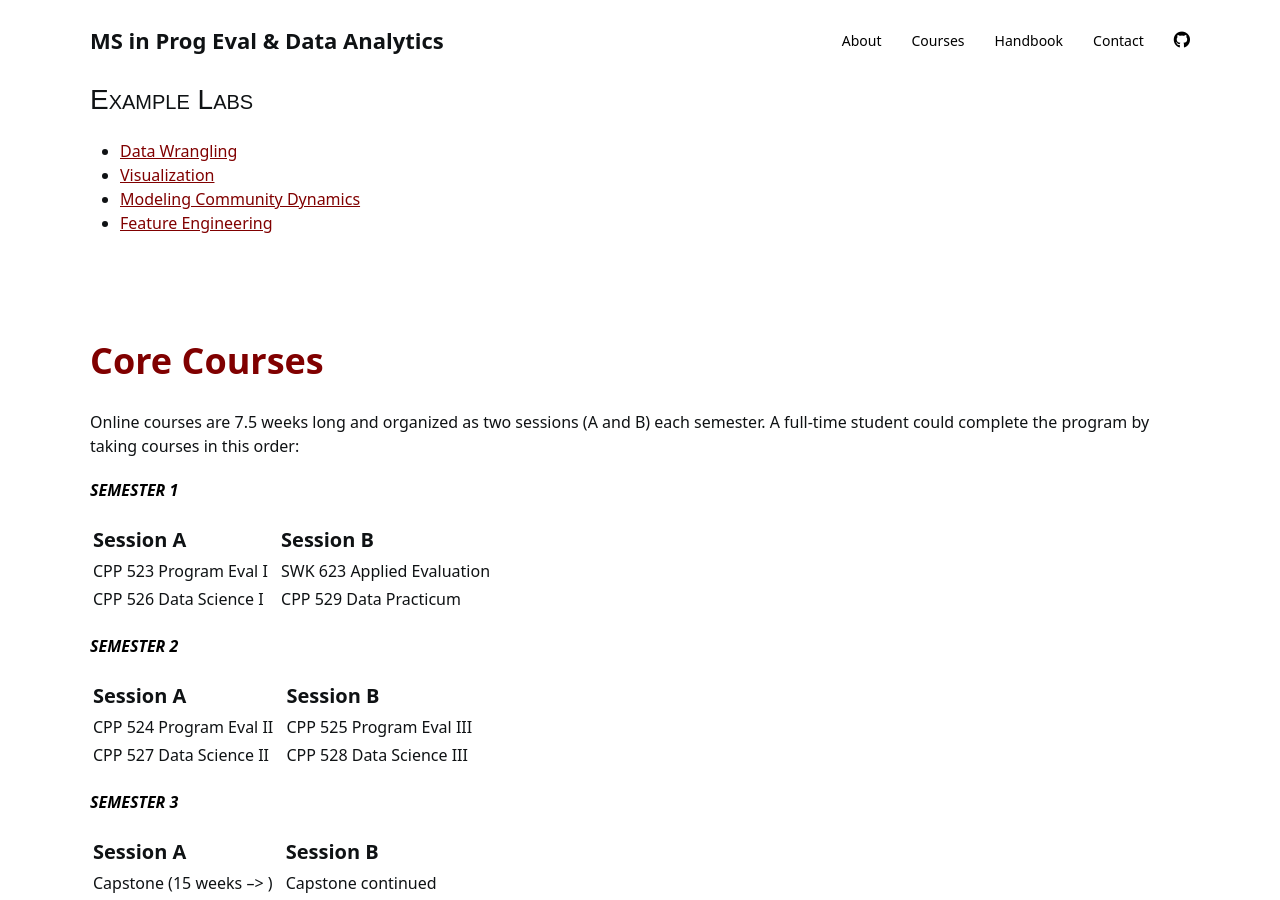
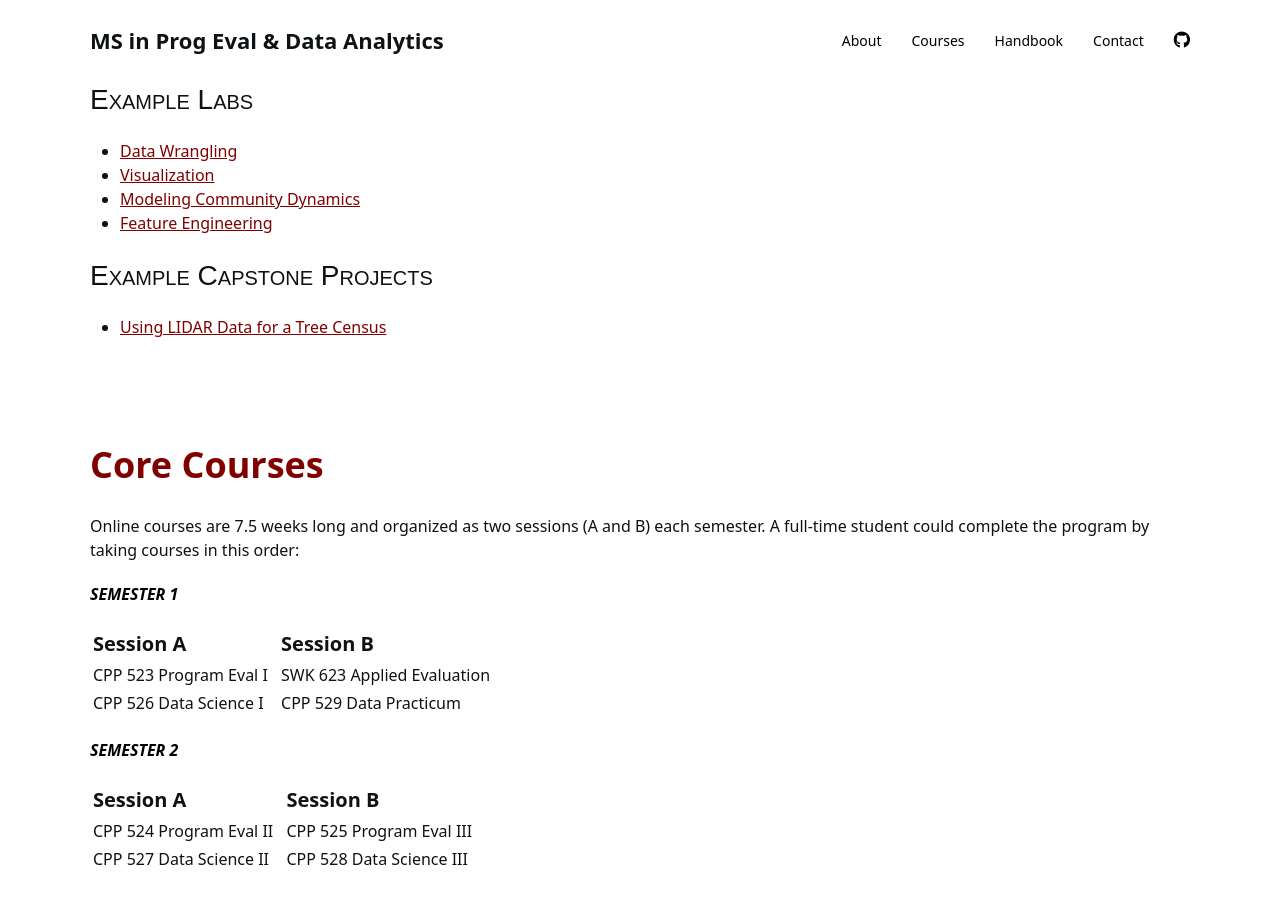
Before and after one commit to DS4PS/ms-prog-eval-data-analytics, a Jekyll site: the page built from courses.md, in a window 1280 px wide and 900 px high, scrolled down 942 px. Built offline with Jekyll 4.4.1, drawn with Linux system fonts in a browser that asks for light colours; nearby versions of some CDN libraries; a style sheet for code colours, icons or effects is not loaded.

Commit message:
Update courses.md

```diff
--- a/courses.md
+++ b/courses.md
@@ -43,6 +43,8 @@ title: Courses
 * [Modeling Community Dynamics](https://ds4ps.org/cpp-529-master/labs/lab-03-tutorial.html)
 * [Feature Engineering](https://ds4ps.org/paf-586-summer-2019/lab-04-feature-engineering/)
 
+## Example Capstone Projects
+* [Using LIDAR Data for a Tree Census](https://castower.github.io/cpp-593-treeproject-site/)
 
 <br>
 <br>
```
